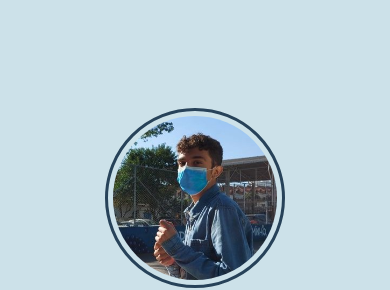
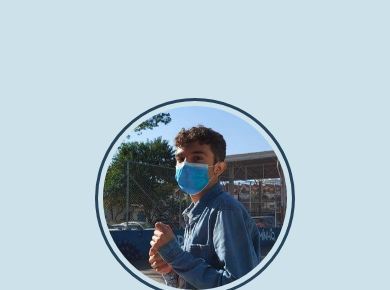
Before and after one commit to arkby/caio-social-tree, a plain HTML site: page index.html in a window 390 px wide. Shown: the part 81-371 px from the top of the page. Drawn offline with Linux system fonts and the light colour scheme.

Commit message:
Update style.css

```diff
--- a/assets/css/style.css
+++ b/assets/css/style.css
@@ -42,8 +42,7 @@ main {
     display: -ms-flexbox;
     display: flex;
     min-height: 100vh;
-    min-width: 280px;
-    padding: 10px;
+    max-width: 340px;
 }
 
 .container {
@@ -62,7 +61,7 @@ main {
     padding: 14px;
     text-align: center;
     margin: 0 auto;
-    width: 320px;
+    width: 100%;
 }
 
 .profile-image {
@@ -165,12 +164,7 @@ footer {
 @media (max-width: 575.98px) {
     .container {
         border: none;
-        width: 280px;
-    }
-
-    .profile-image {
-        height: 180px;
-        width: 180px;
+        width: 100vw;
     }
 
     .link-box {
```
